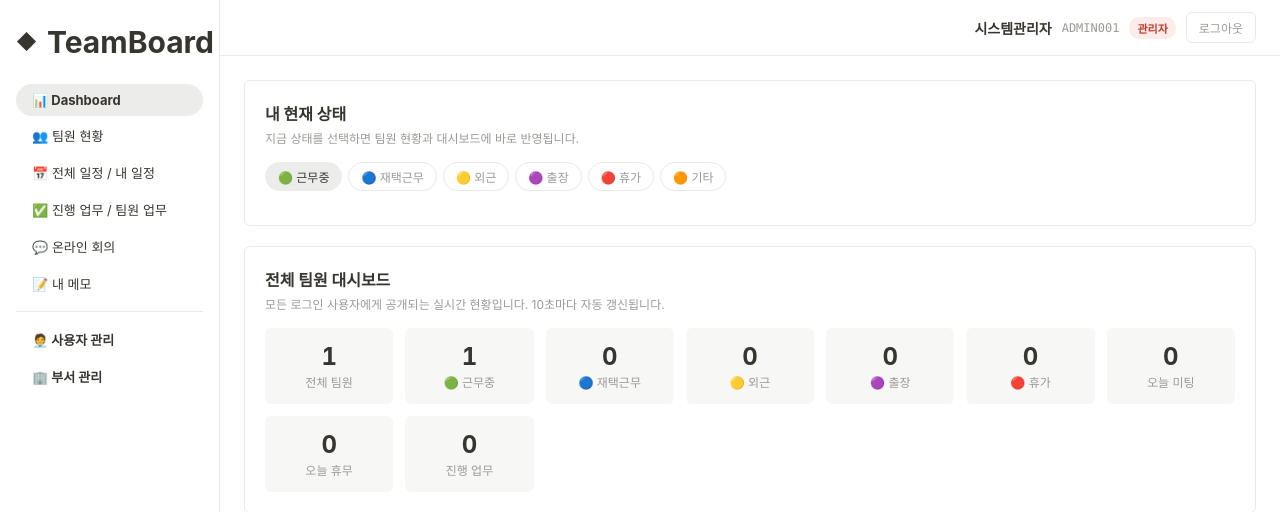
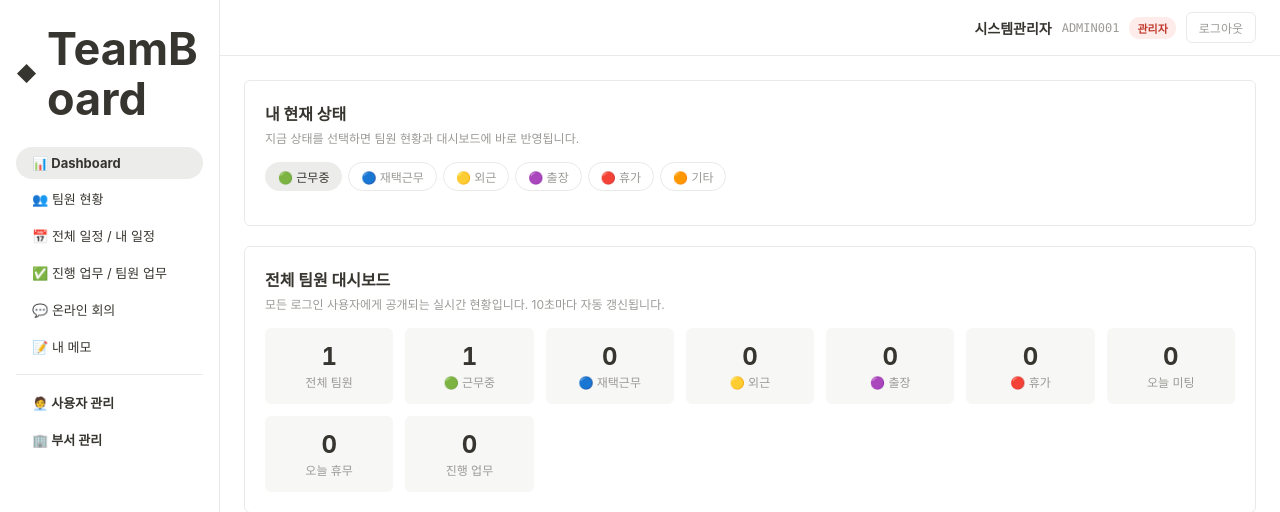
Before and after one commit to kimyeseul120-creator/20260915_TEAMSCH_G, a Flask app: page / in a window 1280 px wide. Shown: the top 512 px of the page. Run offline with Flask 3, Linux system fonts and the light colour scheme; the visitor is signed in with stand-in values (Sample User, id 1); data comes from the database, SQL or seed files in the repository; data that the repository does not hold is empty.

Commit message:
Increase TeamBoard title font 1.5x more; fix sidebar overflow by allowing it to wrap
Co-Authored-By: Claude Sonnet 5 <noreply@anthropic.com>

```diff
--- a/app/static/css/style.css
+++ b/app/static/css/style.css
@@ -50,8 +50,12 @@ a { color: var(--brand); text-decoration: none; }
 }
 
 .brand { display: flex; align-items: center; gap: 10px; }
-.brand-mark { font-size: 20px; color: var(--ink); }
-.brand-title { font-weight: 700; color: var(--ink); font-size: 30px; }
+.brand-mark { font-size: 20px; color: var(--ink); flex-shrink: 0; }
+.brand-text { min-width: 0; }
+.brand-title {
+    font-weight: 700; color: var(--ink); font-size: 45px; line-height: 1.1;
+    overflow-wrap: anywhere; word-break: break-word; min-width: 0;
+}
 .brand-sub { font-size: 11px; color: var(--muted); }
 
 .nav { display: flex; flex-direction: column; gap: 2px; }
@@ -181,7 +185,7 @@ textarea { resize: vertical; }
 /* ---- 로그인 ---- */
 .login-page { display: flex; align-items: center; justify-content: center; min-height: 100vh; background: var(--bg); }
 .login-card { background: #fff; border: 1px solid var(--border); border-radius: 8px; padding: 40px; width: 340px; text-align: center; }
-.login-card h1 { margin: 0 0 4px; font-size: 44px; }
+.login-card h1 { margin: 0 0 4px; font-size: 66px; }
 .login-card .login-sub { color: var(--muted); font-size: 13px; margin: 0 0 24px; }
 .login-card label { display: block; text-align: left; font-size: 12px; color: var(--muted); margin-bottom: 6px; }
 .login-card input { width: 100%; padding: 12px 14px; font-size: 15px; margin-bottom: 18px; text-transform: uppercase; }
--- a/app/templates/base.html
+++ b/app/templates/base.html
@@ -13,7 +13,7 @@
     <aside class="sidebar">
         <div class="brand">
             <span class="brand-mark">◆</span>
-            <div>
+            <div class="brand-text">
                 <div class="brand-title">TeamBoard</div>
             </div>
         </div>
```
